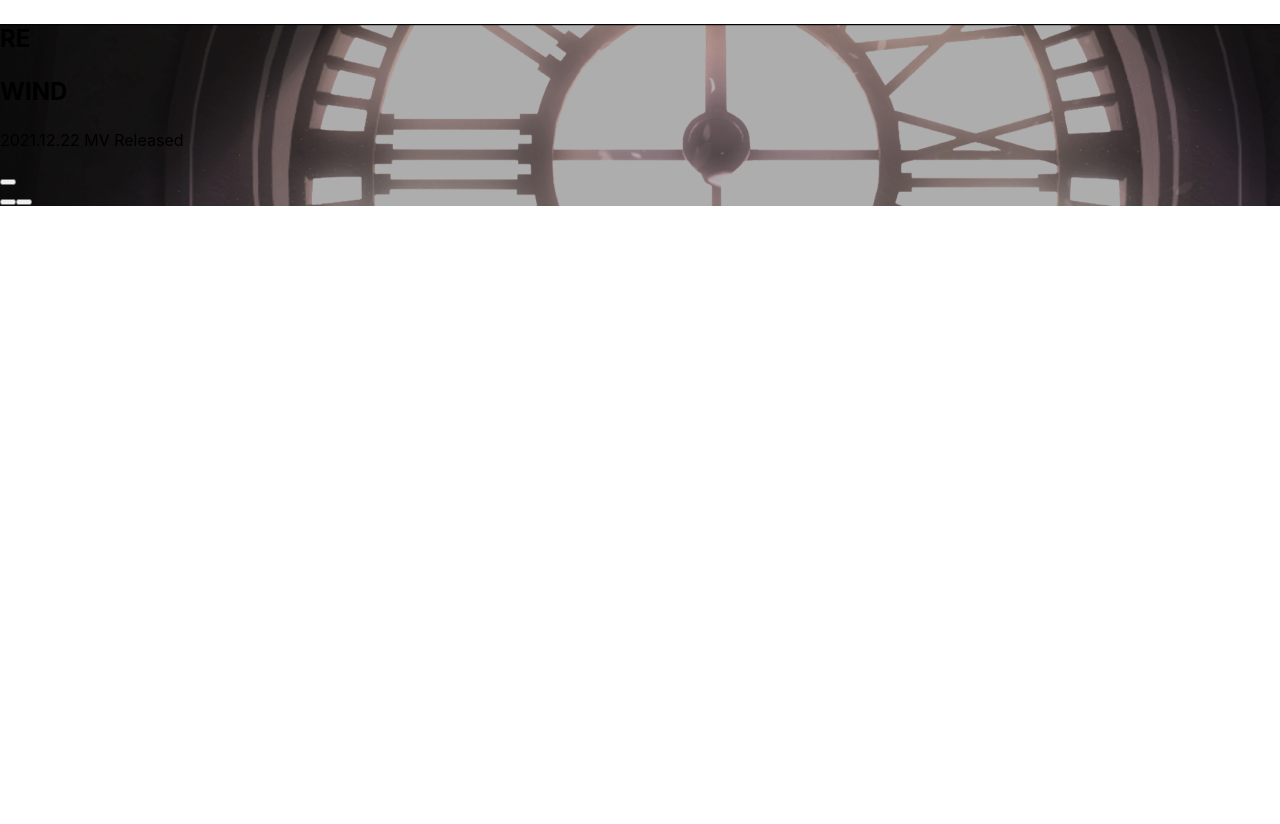
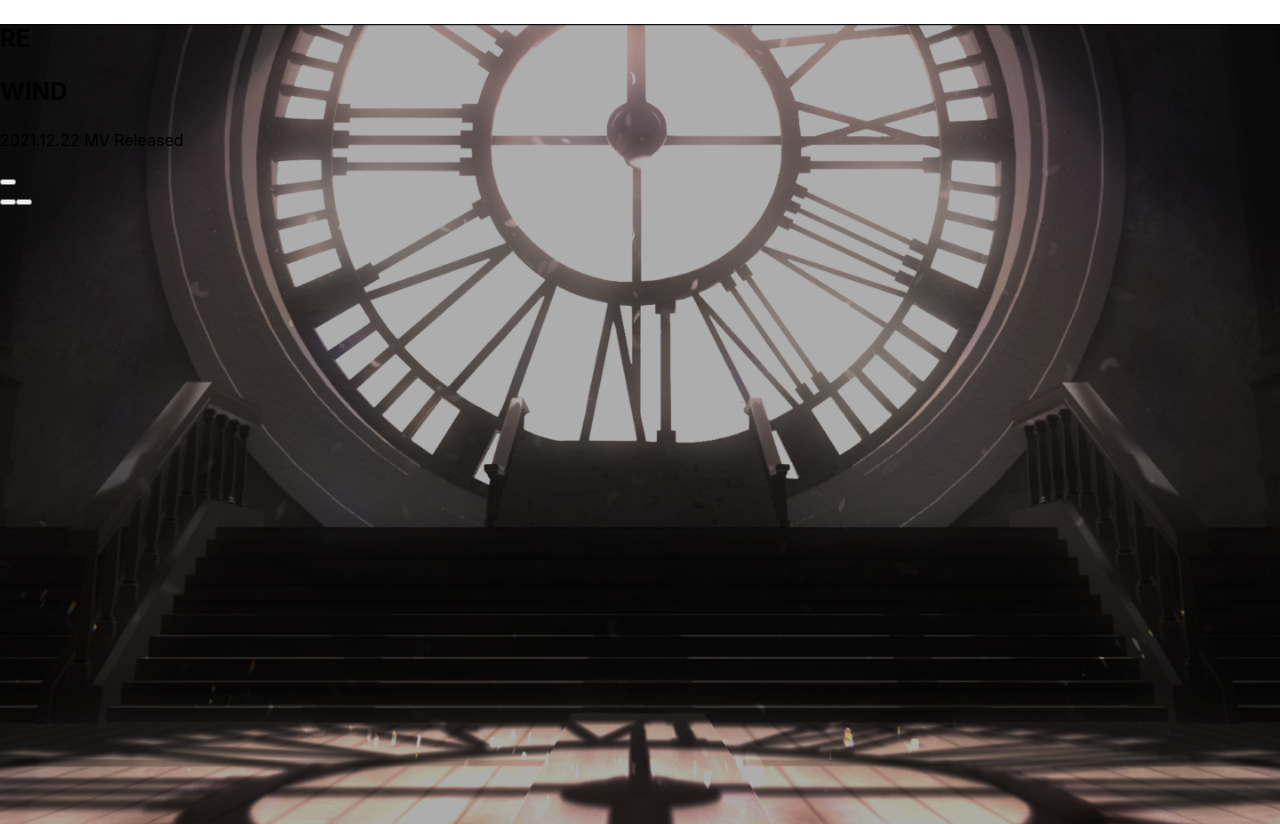
Before and after one commit to KoreaCodingKing/WakEnt, a Next.js app: page /isedol/main in a window 1280 px wide. Before the commit the page ends 800 px from the top, so only its background shows below. Built offline with nearby package versions, Linux system fonts and the light colour scheme.

Commit message:
background 포지션 조정

```diff
--- a/pages/isedol/main.tsx
+++ b/pages/isedol/main.tsx
@@ -1,5 +1,5 @@
 import { useEffect, useRef, useState } from 'react';
-import styles from '../../styles/components/isedol/main.module.scss';
+import styles from '../../styles/components/isedol/isedolmain.module.scss';
 
 export const Main = () => {
   // ToDo: 클릭때마다 setCurrentIndex로 currentIndex 변경
--- /dev/null
+++ b/styles/components/isedol/isedolmain.module.scss
@@ -0,0 +1,7 @@
+.isedol_main__container {
+  width: 100vw;
+  height: 100vh;
+  background-repeat: no-repeat;
+  background-size: cover;
+  background-position: center;
+}
```
Also changed, not shown: styles/components/isedol/main.module.scss (deleted).
